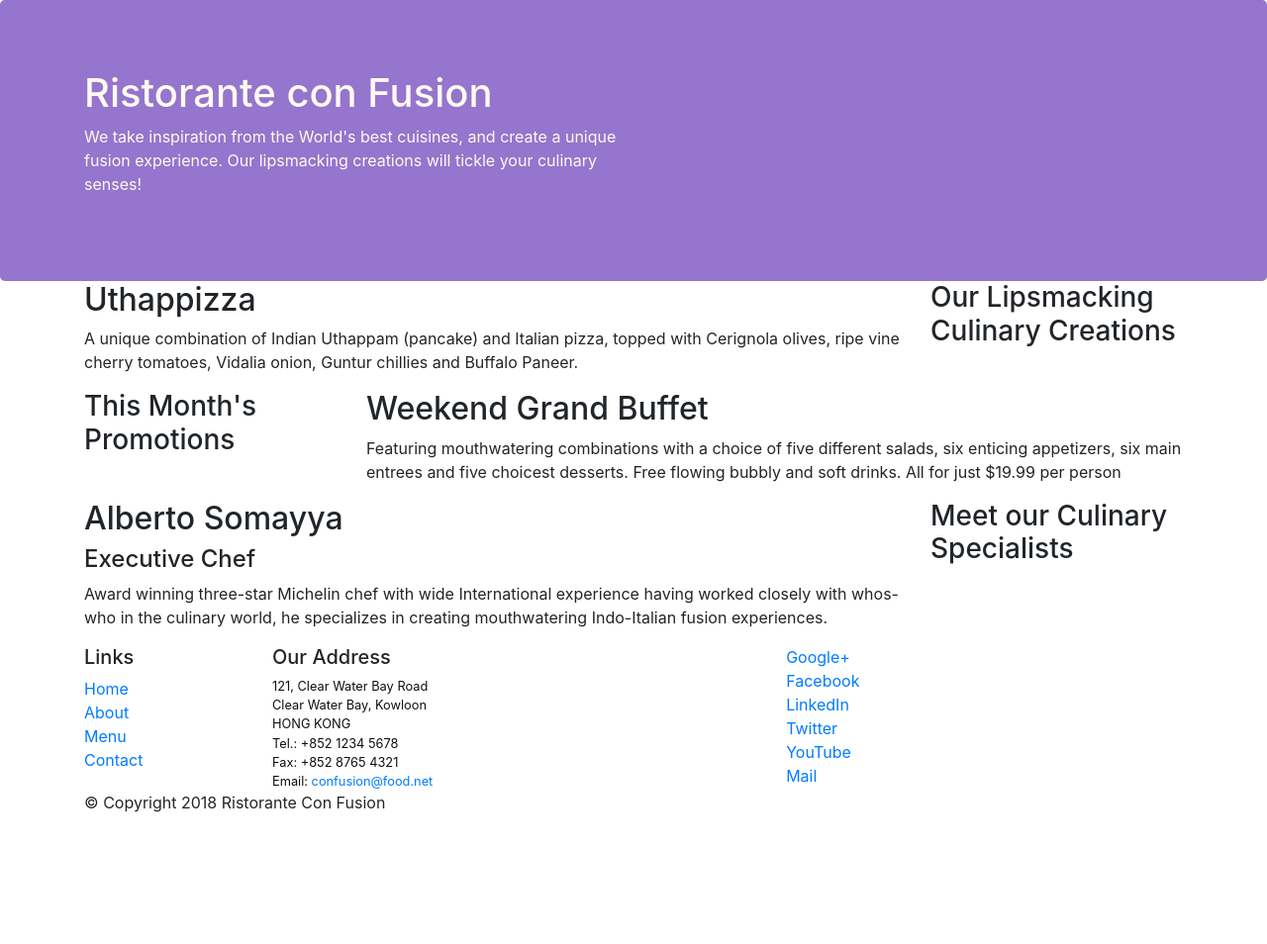
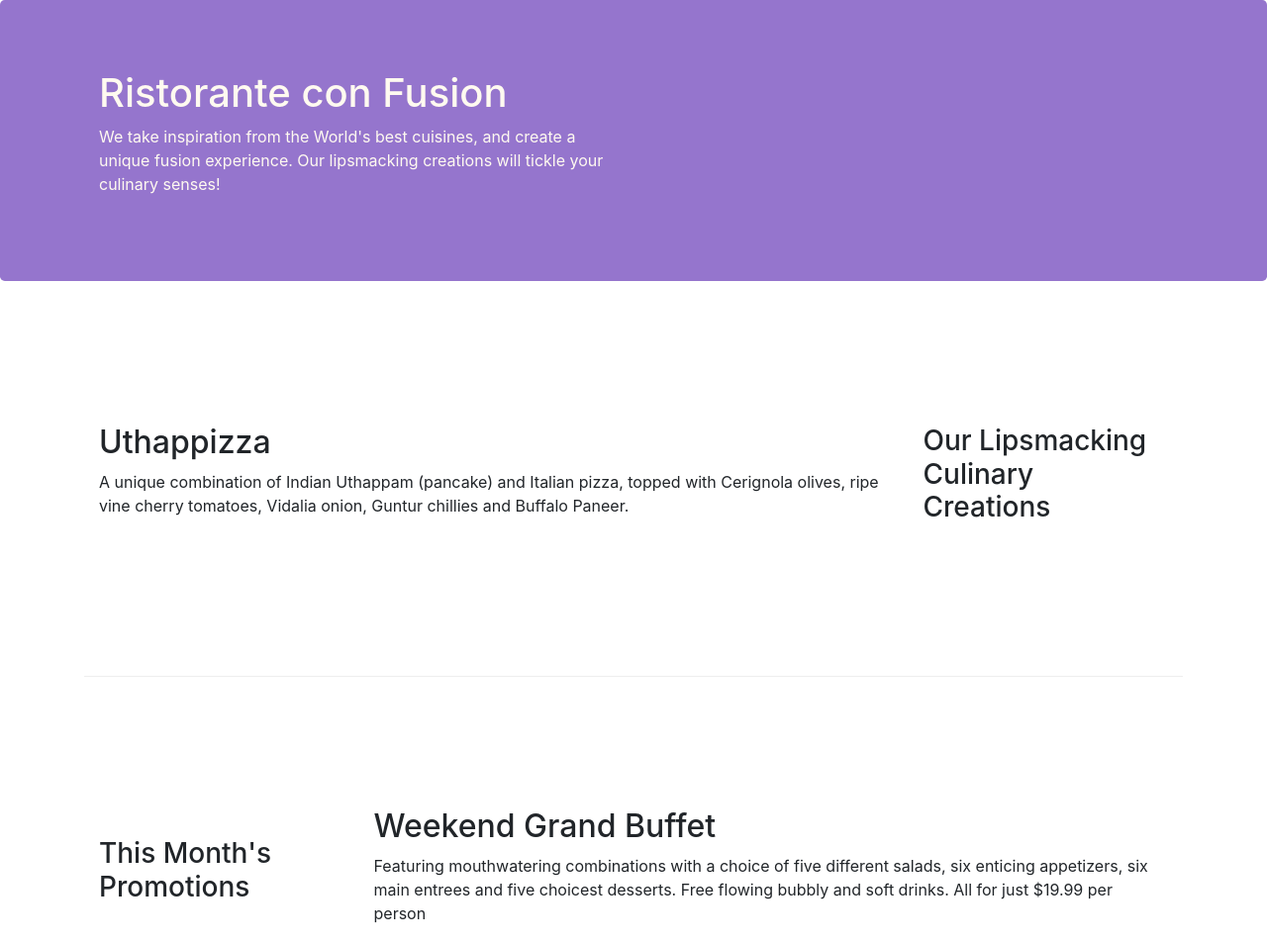
Before and after one commit to AnwesaBhattacharya/bootstrap1, a website: page index.html in a window 1280 px wide. Shown: the top 954 px of the page at 99% size. Before the commit the page ends 839 px from the top, so only its background shows below. Drawn offline with nearby package versions, Linux system fonts and the light colour scheme.

Commit message:
Bootstrap 2

```diff
--- a/index.html
+++ b/index.html
@@ -17,7 +17,7 @@
 
     <header class="jumbotron">
         <div class="container">
-            <div class="row">
+            <div class="row row-header">
                 <div class="col-12 col-sm-6">
                     <h1>Ristorante con Fusion</h1>
                     <p>We take inspiration from the World's best cuisines, and create a unique fusion experience. Our lipsmacking creations will tickle your culinary senses!</p>
@@ -29,7 +29,7 @@
     </header>
 
     <div class="container">
-        <div class="row">
+        <div class="row row-content align-items-center">
             <div class="col-12 col-sm-4 order-sm-last col-md-3">
                 <h3>Our Lipsmacking Culinary Creations</h3>
             </div>
@@ -40,7 +40,7 @@
         </div>
 
 
-        <div class="row">
+        <div class="row row-content align-items-center">
             <div class="col-12 col-sm-4 col-md-3">
                 <h3>This Month's Promotions</h3>
             </div>
@@ -50,7 +50,7 @@
             </div>
         </div>
 
-        <div class="row">
+        <div class="row row-content align-items-center">
             <div class="col-12 col-sm-4 order-sm-last col-md-3">
                 <h3>Meet our Culinary Specialists</h3>
             </div>
@@ -62,7 +62,7 @@
         </div>
     </div>
 
-    <footer>
+    <footer class="footer">
         <div class="container">
             <div class="row">
                 <div class="col-4 col-sm-2">
@@ -85,8 +85,8 @@
 		              Email: <a href="mailto:confusion@food.net">confusion@food.net</a>
 		           </address>
                 </div>
-                <div class="col-12 col-sm-4">
-                    <div class="col-4 offset-1 col-sm-2">
+                <div class="col-12 col-sm-4 align-self-center">
+                    <div class="text-center">
                         <a href="http://google.com/+">Google+</a>
                         <a href="http://www.facebook.com/profile.php?id=">Facebook</a>
                         <a href="http://www.linkedin.com/in/">LinkedIn</a>
@@ -96,7 +96,7 @@
                     </div>
                 </div>
            </div>
-           <div class="row">
+           <div class="row justify-content-center">
                 <div class="col-auto">
                     <p>© Copyright 2018 Ristorante Con Fusion</p>
                 </div>
```
